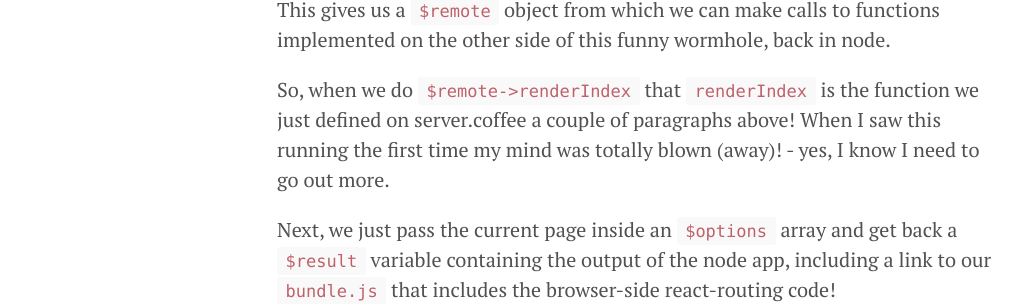
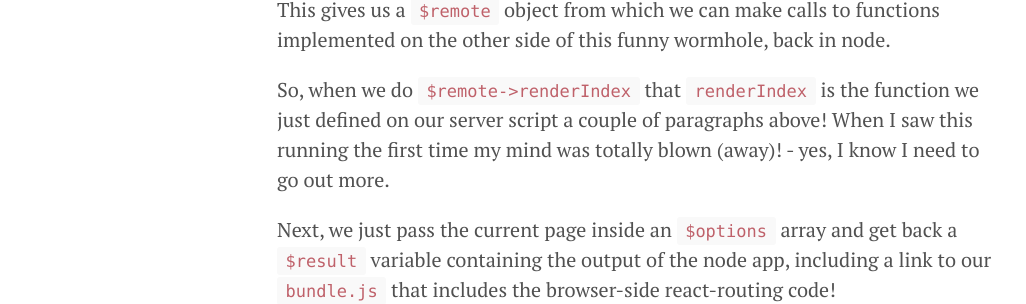
Before and after one commit to ericescalante/ericescalante.github.io, a Jekyll site: the page built from index.html, in a window 1280 px wide and 900 px high, scrolled down 3532 px. Shown: the part 184-488 px from the top of the window, without its empty margins (3-1029 px from the left). Built offline with Jekyll 4.4.1, drawn with Linux system fonts in a browser that asks for light colours; the list of posts is cut into pages by our own code.

Commit message:
removed more coffee references

```diff
--- a/_posts/2015-06-21-isomorphic3.md
+++ b/_posts/2015-06-21-isomorphic3.md
@@ -71,7 +71,7 @@
 
 ### Browser logic
 
-We  now have a working server and router to handle the initial request of a user. But we also need to configure our router to handle requests done once the page has been served, and do this without bothering the `server.coffee` script. We need now a `browser` script!
+We  now have a working server and router to handle the initial request of a user. But we also need to configure our router to handle requests done once the page has been served, and do this without bothering the `server` script. We need now a `browser` script!
 
 
 {% highlight javascript linenos %}
--- a/_posts/2015-06-21-isomorphic4.md
+++ b/_posts/2015-06-21-isomorphic4.md
@@ -95,7 +95,7 @@
 
 The magic starts at line 26, where we tell our dnode php instance to connect to port 3001, the one we defined in our node server script as `dnodePort = 3001`. This gives us a `$remote` object from which we can make calls to functions implemented on the other side of this funny wormhole, back in node.
 
-So, when we do `$remote->renderIndex` that `renderIndex` is the function we just defined on server.coffee a couple of paragraphs above! When I saw this running the first time my mind was totally blown (away)! - yes, I know I need to go out more.
+So, when we do `$remote->renderIndex` that `renderIndex` is the function we just defined on our server script a couple of paragraphs above! When I saw this running the first time my mind was totally blown (away)! - yes, I know I need to go out more.
 
 Next, we just pass the current page inside an `$options` array and get back a `$result` variable containing the output of the node app, including a link to our `bundle.js` that includes the browser-side react-routing code!
 
```
